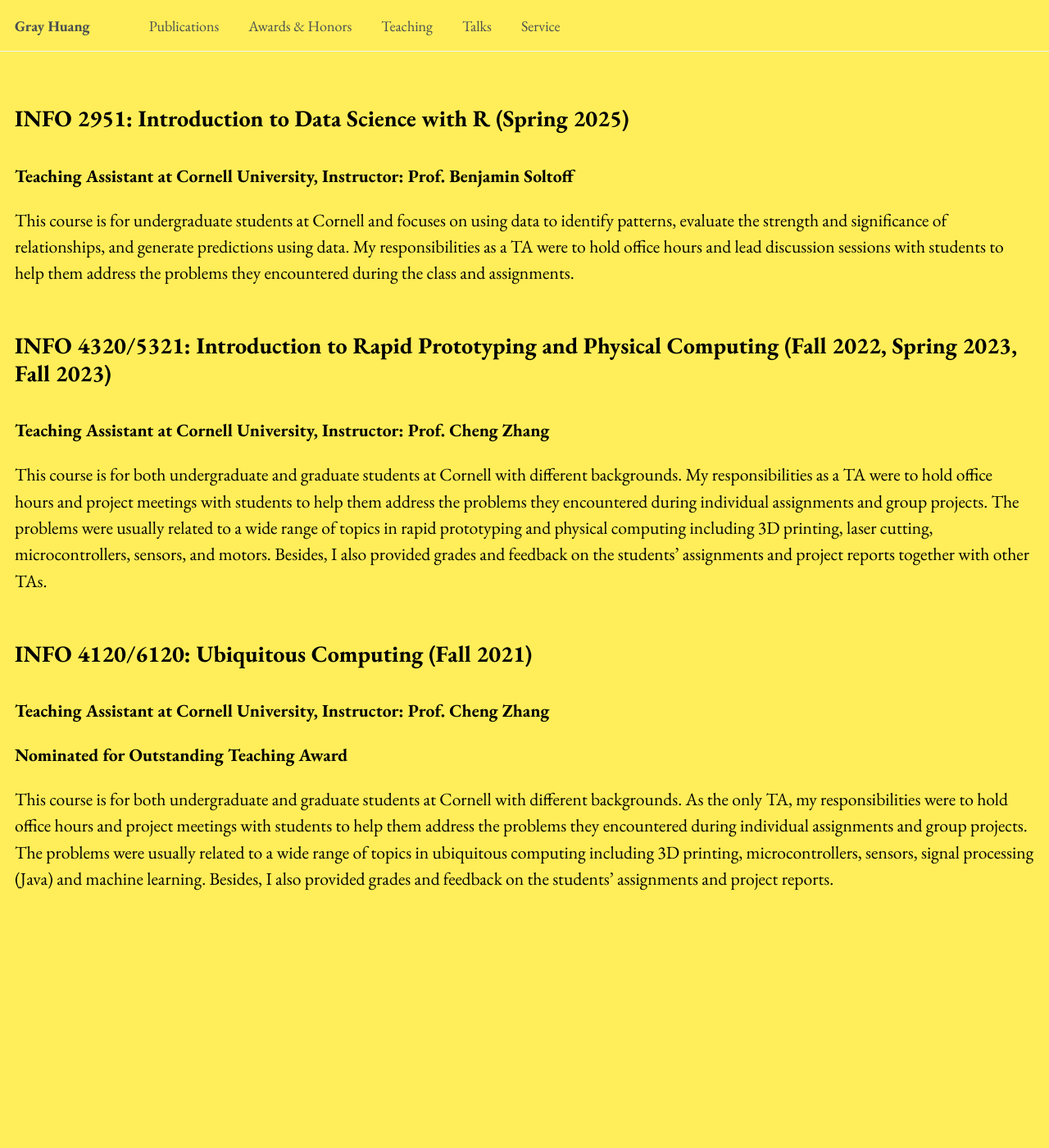
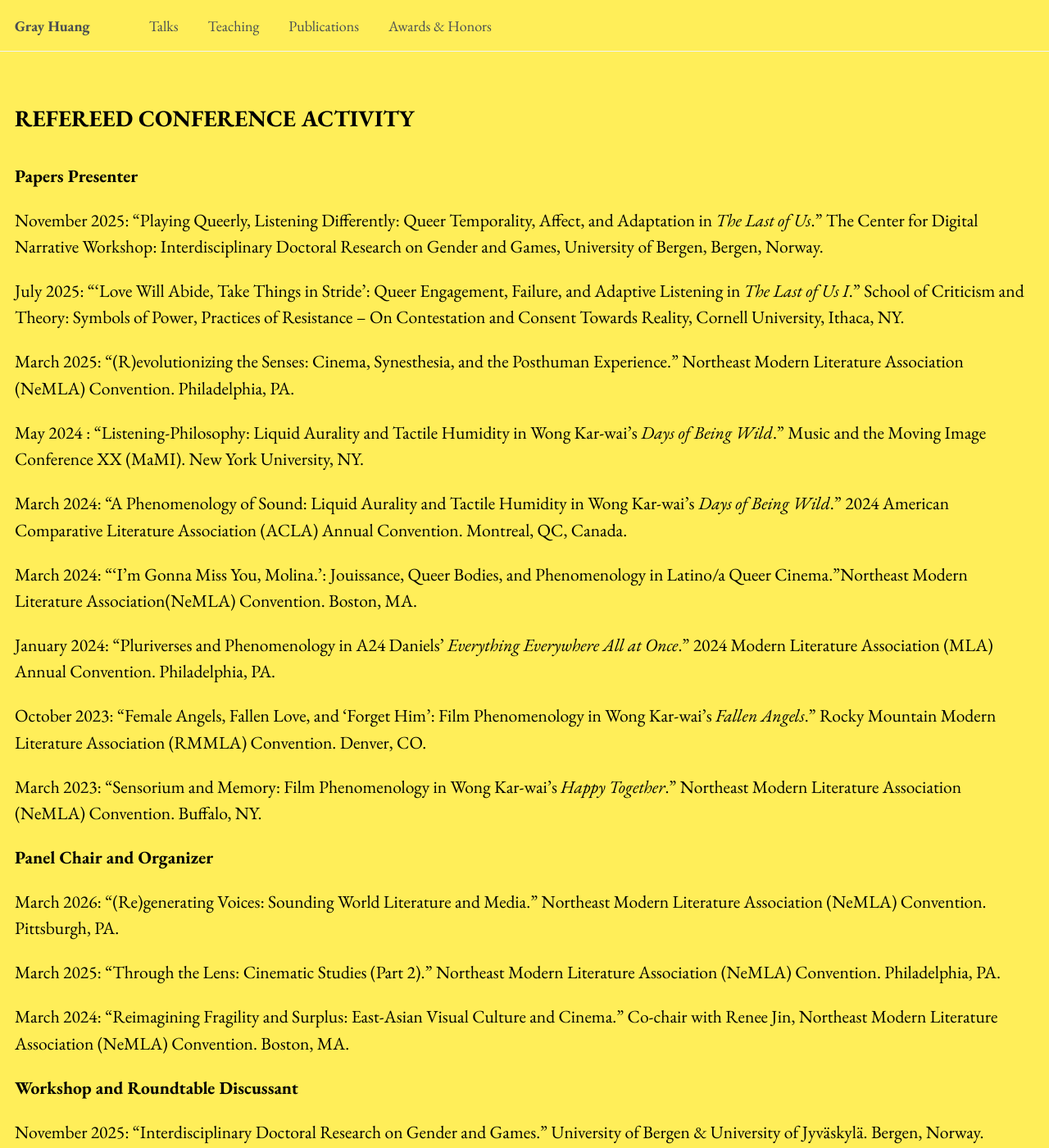
Before and after one commit to gray-huang/gray-huang.github.io, a Jekyll site: the page built from _pages/talks.md, in a window 1280 px wide and 1400 px high. Shown: the whole window at 82% size. Built offline with Jekyll 4.4.1, drawn with Linux system fonts in a browser that asks for light colours; some of the changed text lies outside the part shown.

Commit message:
add talks

```diff
--- a/_pages/talks.md
+++ b/_pages/talks.md
@@ -8,22 +8,50 @@ redirect_from:
 ---
 
 {% include base_path %}
-INFO 2951: Introduction to Data Science with R (Spring 2025)
+REFEREED CONFERENCE ACTIVITY
 ----------
-**Teaching Assistant at Cornell University, Instructor: Prof. Benjamin Soltoff**
+**Papers Presenter**
 
-This course is for undergraduate students at Cornell and focuses on using data to identify patterns, evaluate the strength and significance of relationships, and generate predictions using data. My responsibilities as a TA were to hold office hours and lead discussion sessions with students to help them address the problems they encountered during the class and assignments.
+November 2025: “Playing Queerly, Listening Differently: Queer Temporality, Affect, and Adaptation in <i>The Last of Us</i>.” The Center for Digital Narrative Workshop: Interdisciplinary Doctoral Research on Gender and Games, University of Bergen, Bergen, Norway.
 
-INFO 4320/5321: Introduction to Rapid Prototyping and Physical Computing (Fall 2022, Spring 2023, Fall 2023)
-----------
-**Teaching Assistant at Cornell University, Instructor: Prof. Cheng Zhang**
+July 2025: “‘Love Will Abide, Take Things in Stride’: Queer Engagement, Failure, and Adaptive Listening in <i>The Last of Us I</i>.” School of Criticism and Theory: Symbols of Power, Practices of Resistance – On Contestation and Consent Towards Reality, Cornell University, Ithaca, NY.
 
-This course is for both undergraduate and graduate students at Cornell with different backgrounds. My responsibilities as a TA were to hold office hours and project meetings with students to help them address the problems they encountered during individual assignments and group projects. The problems were usually related to a wide range of topics in rapid prototyping and physical computing including 3D printing, laser cutting, microcontrollers, sensors, and motors. Besides, I also provided grades and feedback on the students’ assignments and project reports together with other TAs.
+March 2025: “(R)evolutionizing the Senses: Cinema, Synesthesia, and the Posthuman Experience.” Northeast Modern Literature Association (NeMLA) Convention. Philadelphia, PA.
 
-INFO 4120/6120: Ubiquitous Computing (Fall 2021)
-----------
-**Teaching Assistant at Cornell University, Instructor: Prof. Cheng Zhang**
+May 2024 : “Listening-Philosophy: Liquid Aurality and Tactile Humidity in Wong Kar-wai’s <i>Days of Being Wild</i>.” Music and the Moving Image Conference XX (MaMI). New York University, NY.
 
-**Nominated for Outstanding Teaching Award**
+March 2024: “A Phenomenology of Sound: Liquid Aurality and Tactile Humidity in Wong Kar-wai’s <i>Days of Being Wild</i>.” 2024 American Comparative Literature Association (ACLA) Annual Convention. Montreal, QC, Canada.
 
-This course is for both undergraduate and graduate students at Cornell with different backgrounds. As the only TA, my responsibilities were to hold office hours and project meetings with students to help them address the problems they encountered during individual assignments and group projects. The problems were usually related to a wide range of topics in ubiquitous computing including 3D printing, microcontrollers, sensors, signal processing (Java) and machine learning. Besides, I also provided grades and feedback on the students’ assignments and project reports.
+March 2024: “‘I’m Gonna Miss You, Molina.’: Jouissance, Queer Bodies, and Phenomenology in Latino/a Queer Cinema.”Northeast Modern Literature Association(NeMLA) Convention. Boston, MA.
+
+January 2024: “Pluriverses and Phenomenology in A24 Daniels’ <i>Everything Everywhere All at Once</i>.” 2024 Modern Literature Association (MLA) Annual Convention. Philadelphia, PA.
+
+October 2023: “Female Angels, Fallen Love, and ‘Forget Him’: Film Phenomenology in Wong Kar-wai’s <i>Fallen Angels</i>.” Rocky Mountain Modern Literature Association (RMMLA) Convention. Denver, CO.
+
+March 2023: “Sensorium and Memory: Film Phenomenology in Wong Kar-wai’s <i>Happy Together</i>.” Northeast Modern Literature Association (NeMLA) Convention. Buffalo, NY.
+
+**Panel Chair and Organizer**
+
+March 2026: “(Re)generating Voices: Sounding World Literature and Media.” Northeast Modern Literature Association (NeMLA) Convention. Pittsburgh, PA.
+
+March 2025: “Through the Lens: Cinematic Studies (Part 2).” Northeast Modern Literature Association (NeMLA) Convention. Philadelphia, PA.
+
+March 2024: “Reimagining Fragility and Surplus: East-Asian Visual Culture and Cinema.” Co-chair with Renee Jin, Northeast Modern Literature Association (NeMLA) Convention. Boston, MA.
+
+**Workshop and Roundtable Discussant**
+
+November 2025: “Interdisciplinary Doctoral Research on Gender and Games.” University of Bergen & University of Jyväskylä. Bergen, Norway.
+
+June-July 2025: “Cornell School of Criticism and Theory (SCT).” Cornell University, Ithaca, NY.
+
+October 2023: “Nietzsche in the Northeast (NiNE) Annual Conference.” Binghamton University, New York.
+
+October 2023: “Pop Philosophy II Colloquium.” Online Colloquium, Pontifical Catholic University of Peru (PCUP), San Miguel, Lima.
+
+July 2023: “Media Aesthetics V: Rhetoric, Media, and Publics Summer Institute.” Northwestern University, Evanston, Illinois.
+
+June-July 2023: “Flaherty Film Seminar: Queer World-Mending.” Online Symposium, Skidmore College, New York.
+
+October 2022: “Stanley Cavell: Philosophical, Literary, and Cinematic Skepticism.” Binghamton University, New York.
+
+July 2022: “Film-Philosophy Conference 2022.” Online Conference, Middlesex University, London.
```
Also changed, not shown: _data/navigation.yml (+8 -8 lines), 1 other file.
